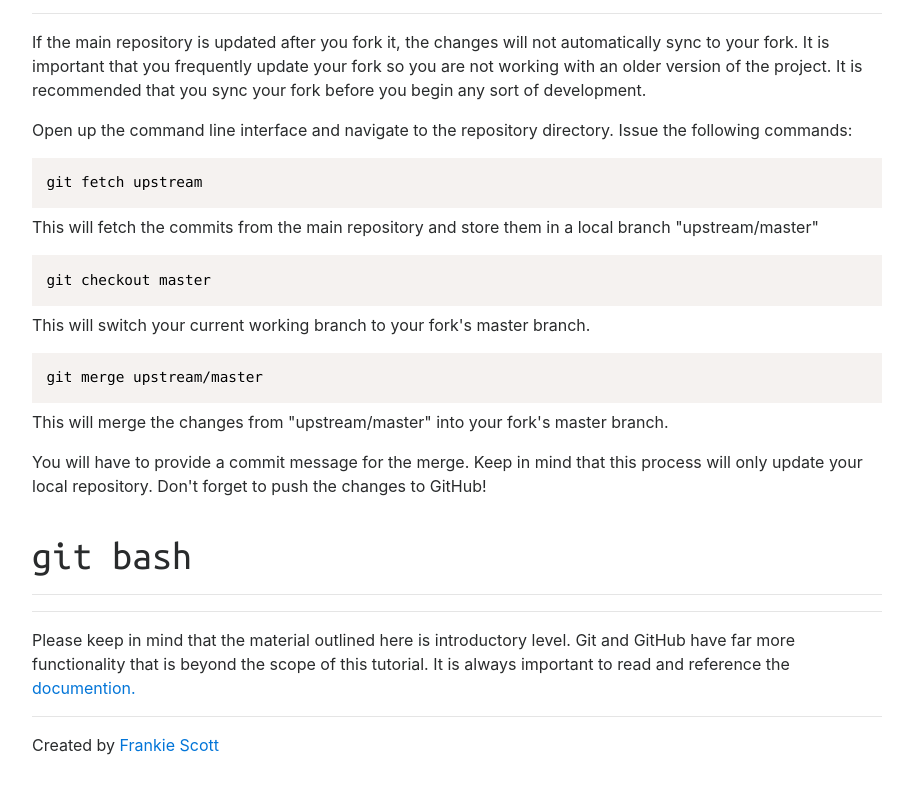
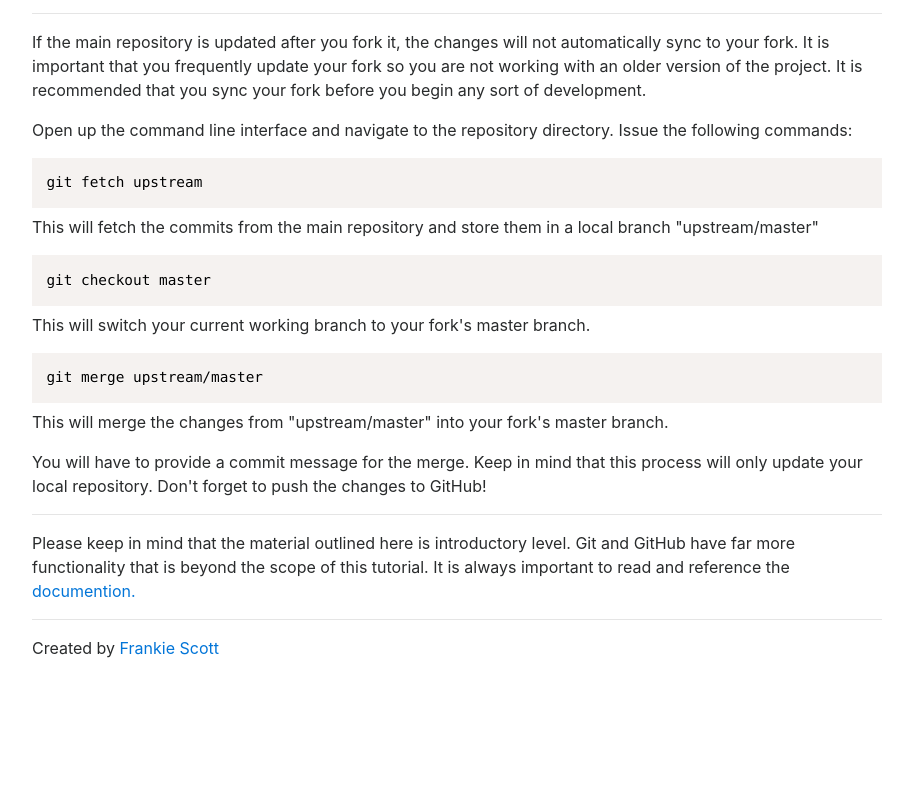
Before and after one commit to frankiescott/Git-Gud, a plain HTML site: page index.html in a window 1280 px wide. Shown: the part 3583-4376 px from the top of the page, without its empty margins (183-1096 px from the left). After the commit the page ends 4309 px from the top, so only its background shows below. Drawn offline with nearby package versions, Linux system fonts and the light colour scheme; a script that the page names is missing.

Commit message:
removed unfinished section

```diff
--- a/index.html
+++ b/index.html
@@ -95,9 +95,6 @@ git add -u</code></pre>
         <p>This will merge the changes from "upstream/master" into your fork's master branch.</p>
         <p>You will have to provide a commit message for the merge. Keep in mind that this process will only update your local repository. Don't forget to push the changes to GitHub!</p>
 
-        <h1>git bash</h1>
-        <hr>
-
         <hr>
         <p>Please keep in mind that the material outlined here is introductory level. Git and GitHub have far more functionality that is beyond the scope of this tutorial. It is always important to read and reference the <a href="https://git-scm.com/documentation">documention.</a></p>
         <hr>
```
